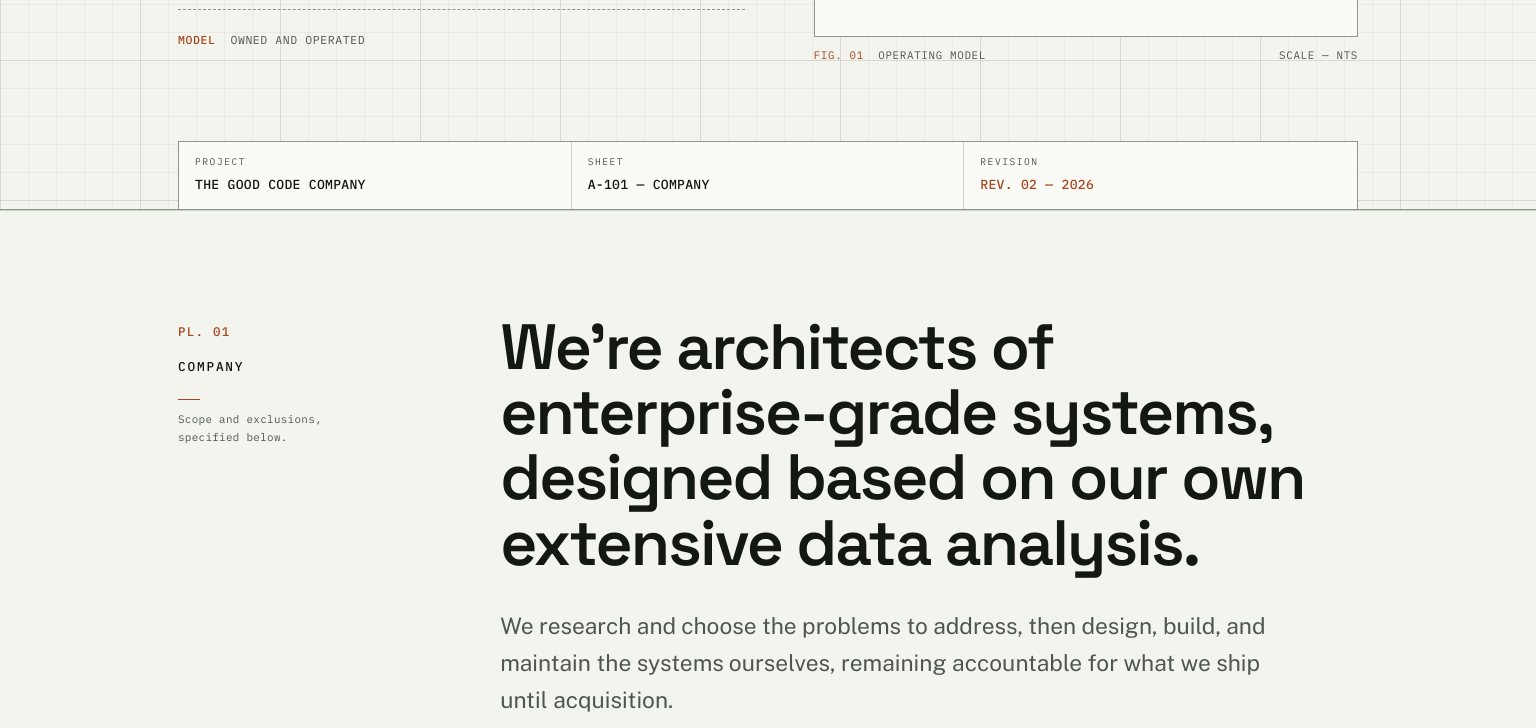
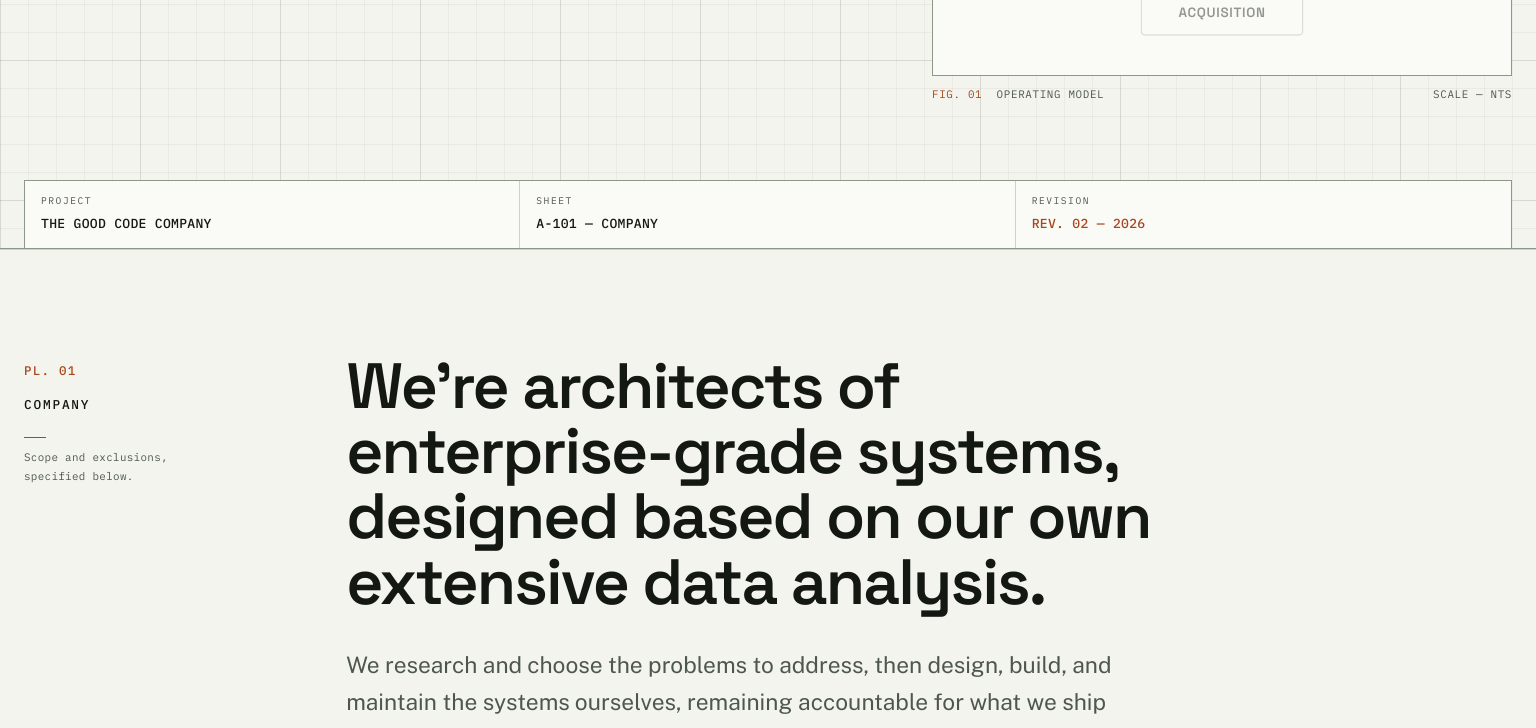
Before and after one commit to andrewgoodcode/goodcode.ca, a plain HTML site: page index.html in a window 1536 px wide. Shown: the part 750-1478 px from the top of the page. Drawn offline with nearby package versions, Linux system fonts and the light colour scheme.

Commit message:
Widen layout: up to 1800px on viewports over 1280px

```diff
--- a/index.html
+++ b/index.html
@@ -144,6 +144,12 @@
     .shell {
       width: min(1180px, calc(100% - 48px));
       margin: 0 auto;
+    }
+
+    @media (min-width: 1281px) {
+      .shell {
+        width: min(1800px, calc(100% - 48px));
+      }
     }
 
     .mono { font-family: var(--mono); font-feature-settings: "tnum" 1; }
```
